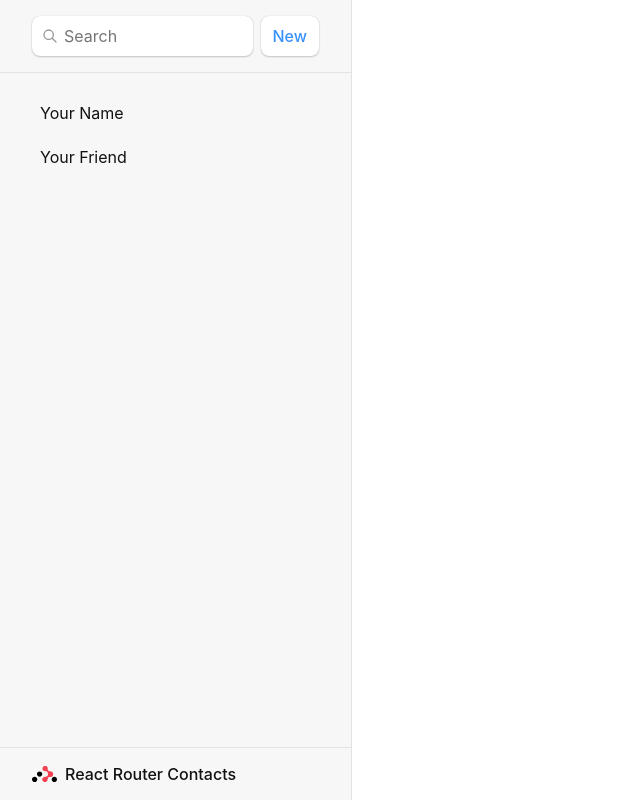
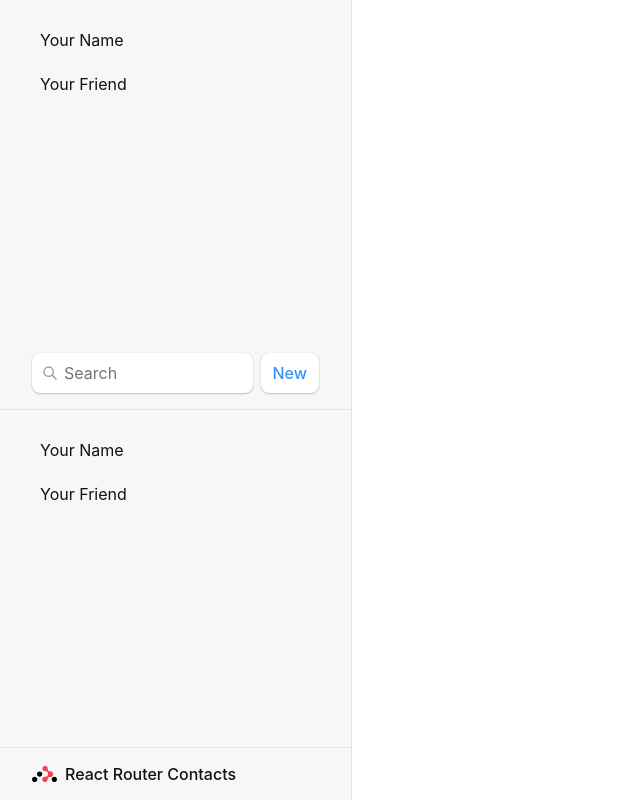
Before and after one commit to yull23/tutorial-routes-react, a React (Vite) app: page / in a window 1280 px wide. Shown: the whole page, without its empty margins (0-640 px from the left). Built offline with nearby package versions, Linux system fonts and the light colour scheme.

Commit message:
Adding Link using

```diff
--- a/src/routes/root.jsx
+++ b/src/routes/root.jsx
@@ -1,9 +1,19 @@
-import { Outlet } from "react-router-dom";
+import { Link, Outlet } from "react-router-dom";
 
 export default function Root() {
   return (
     <>
       <div id="sidebar">
+        <nav>
+          <ul>
+            <li>
+              <Link to={`contacts/1`}>Your Name</Link>
+            </li>
+            <li>
+              <Link to={`contacts/2`}>Your Friend</Link>
+            </li>
+          </ul>
+        </nav>
         <h1>React Router Contacts</h1>
         <div>
           <form id="search-form" role="search">
```
